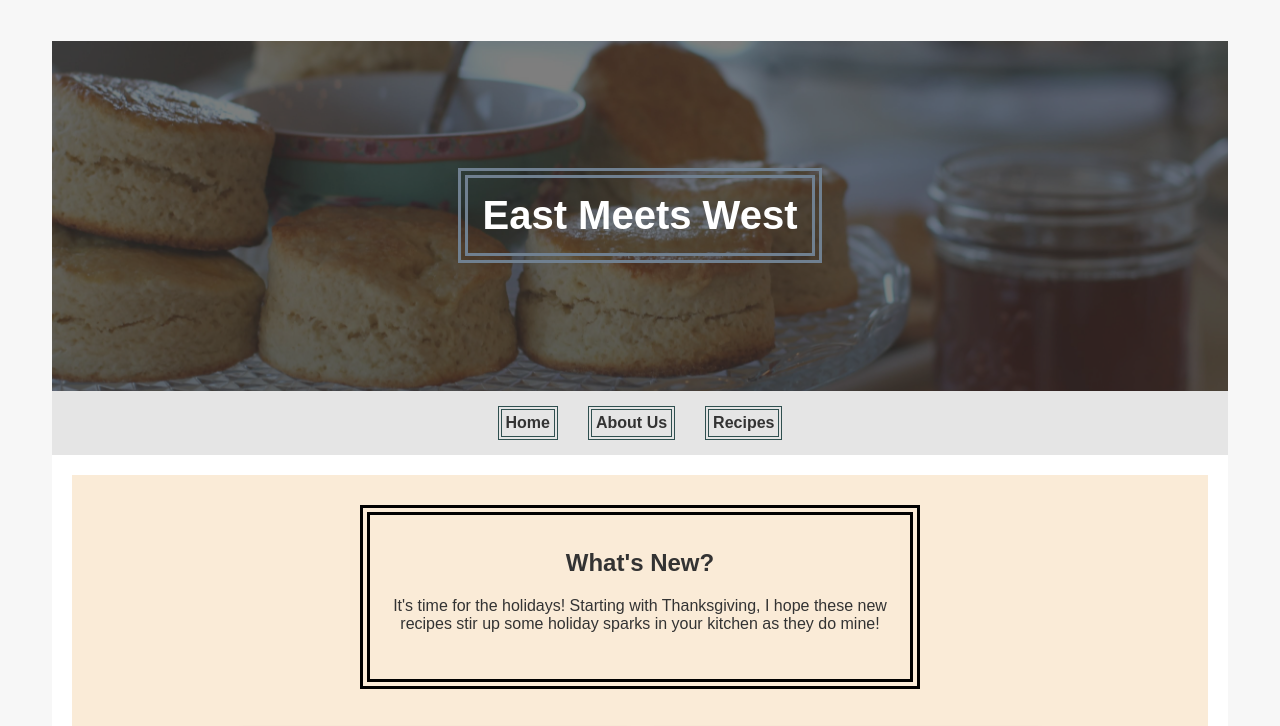
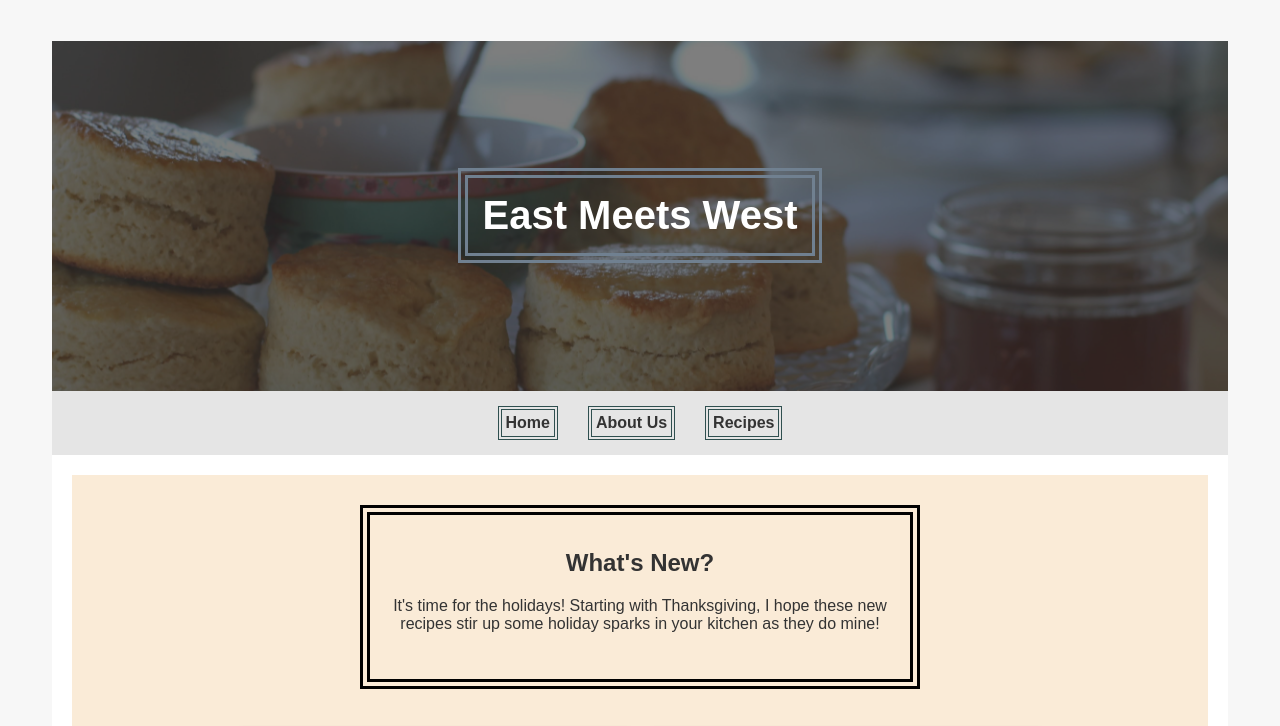
Before and after one commit to tgadgil/finalproject, a plain HTML site: page index.html in a window 1280 px wide. Shown: the top 726 px of the page. Drawn offline with Linux system fonts and the light colour scheme.

Commit message:
Add files via upload

```diff
--- a/index.html
+++ b/index.html
@@ -11,7 +11,7 @@
 
   <!-- HEADER -->
   <header class="header">
-        <img src="scones2.jpg" class="header-bg" alt="Header background">
+        <img src="scones.jpg" class="header-bg" alt="Header background">
 
     <div class="header-content">
         <h1>East Meets West</h1>
```
Also changed, not shown: scones.jpg (added).
